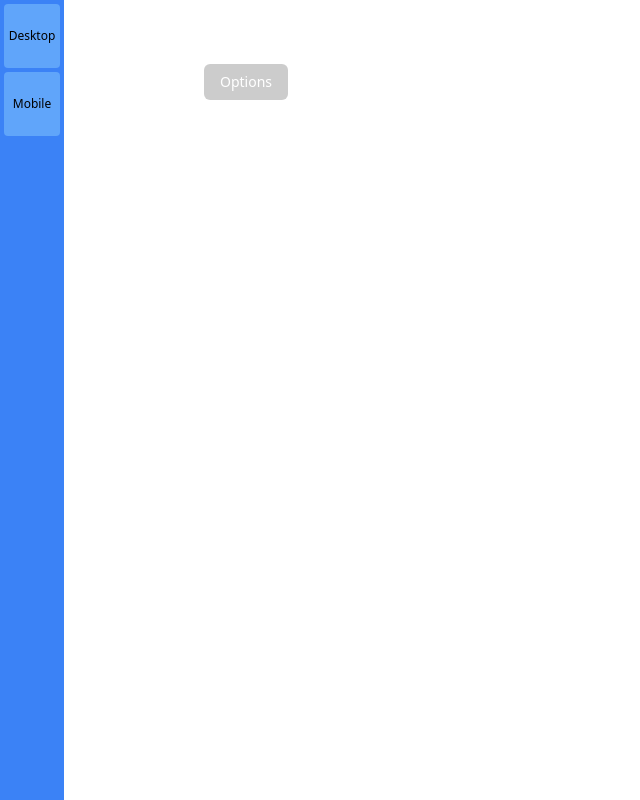
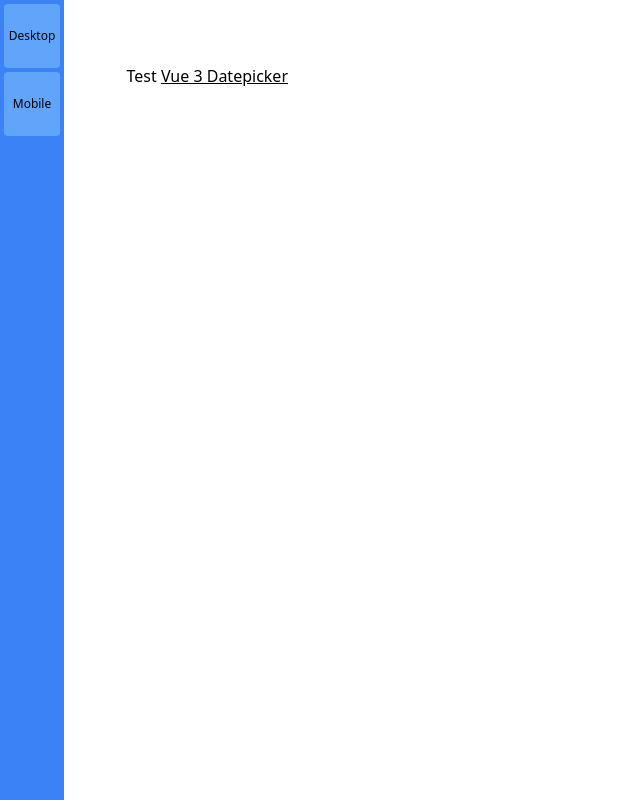
Before and after one commit to philip-gazagnes-ecg/poc-smoohie-datepicker-1, a Nuxt app: page / in a window 1280 px wide. Shown: the whole page, without its empty margins (0-640 px from the left). Built offline with nearby package versions, Linux system fonts and the light colour scheme.

Commit message:
remove useless package

```diff
--- a/package.json
+++ b/package.json
@@ -29,7 +29,6 @@
   },
   "dependencies": {
     "@headlessui/vue": "^1.7.16",
-    "@vuepic/vue-datepicker": "^7.2.0",
-    "js-datepicker": "^5.18.2"
+    "@vuepic/vue-datepicker": "^7.2.0"
   }
 }
--- a/pages/device-desktop.vue
+++ b/pages/device-desktop.vue
@@ -110,7 +110,7 @@ const getDateString = computed<string>(() => {
               <button
                 v-for="(choice, index) in flexibilityChoices"
                 :key="index"
-                class="mx-1 rounded-full px-4 py-1"
+                class="mx-1 rounded-full px-4 py-1 border border-blue-200"
                 :class="{ 'bg-blue-500' : flexibility === index, 'bg-blue-50' : flexibility !== index, 'text-white' : flexibility === index }"
                 @click="flexibility = index"
               >
--- a/pages/index.vue
+++ b/pages/index.vue
@@ -1,36 +1,5 @@
 <template>
   <div class="fixed top-16 w-56 text-right">
-    <Menu as="div" class="relative inline-block text-left">
-      <div>
-        <MenuButton
-          class="inline-flex w-full justify-center rounded-md bg-black/20 px-4 py-2 text-sm font-medium text-white hover:bg-black/30 focus:outline-none focus-visible:ring-2 focus-visible:ring-white/75"
-        >
-          Options
-        </MenuButton>
-      </div>
-
-      <transition
-        enter-active-class="transition duration-100 ease-out"
-        enter-from-class="transform scale-95 opacity-0"
-        enter-to-class="transform scale-100 opacity-100"
-        leave-active-class="transition duration-75 ease-in"
-        leave-from-class="transform scale-100 opacity-100"
-        leave-to-class="transform scale-95 opacity-0"
-      >
-        <MenuItems
-          class="absolute left-0 mt-2 w-56 origin-top-right divide-y divide-gray-100 rounded-md bg-white shadow-lg ring-1 ring-black/5 focus:outline-none"
-        >
-          <div class="p-10">
-            long stuff
-          </div>
-        </MenuItems>
-      </transition>
-    </Menu>
+    Test <a class="underline" target="_blank" href="https://vue3datepicker.com/">Vue 3 Datepicker</a>
   </div>
 </template>
-
-<script setup>
-import {
-  Menu, MenuButton, MenuItems,
-} from '@headlessui/vue'
-</script>
```
Also changed, not shown: 1 other file (tests, documents, lock files or other folders).
